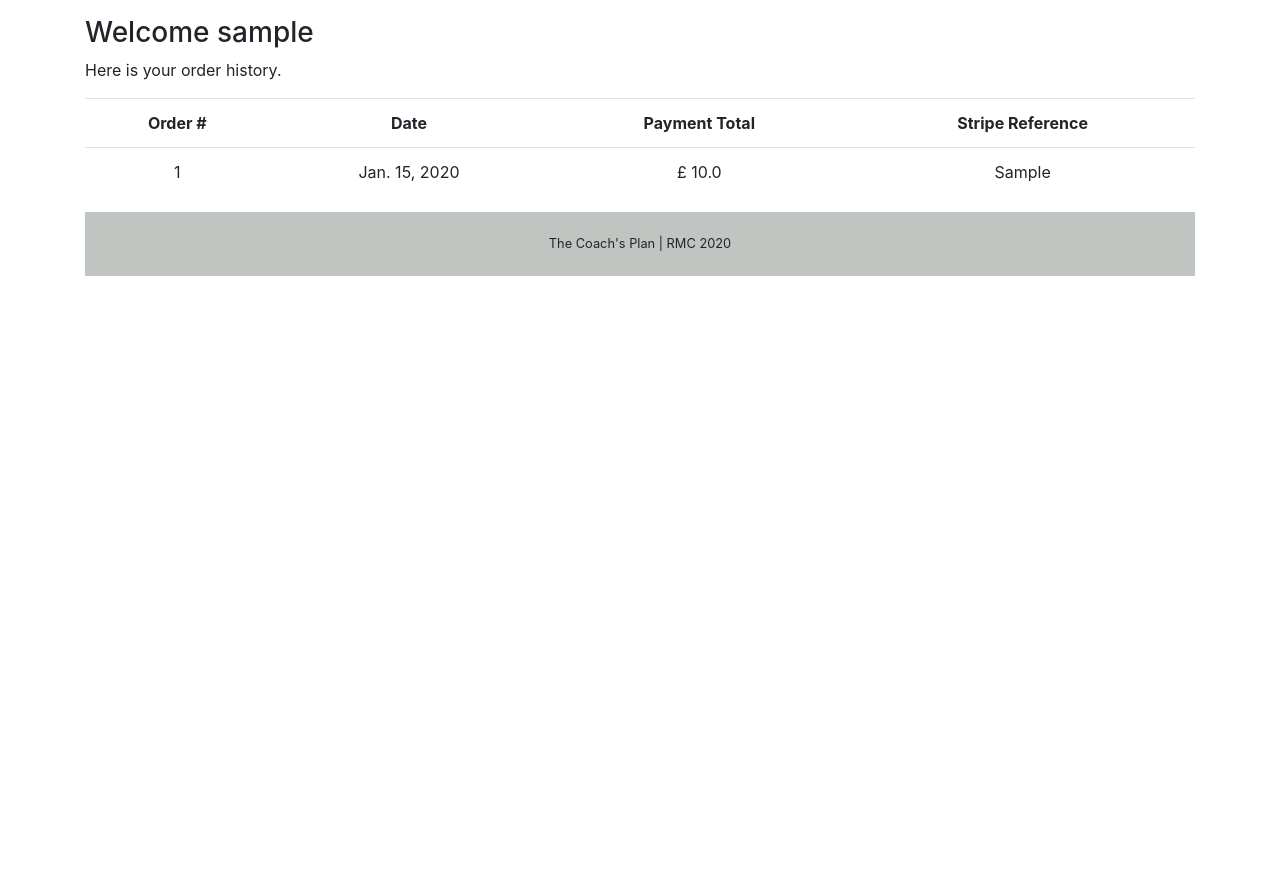
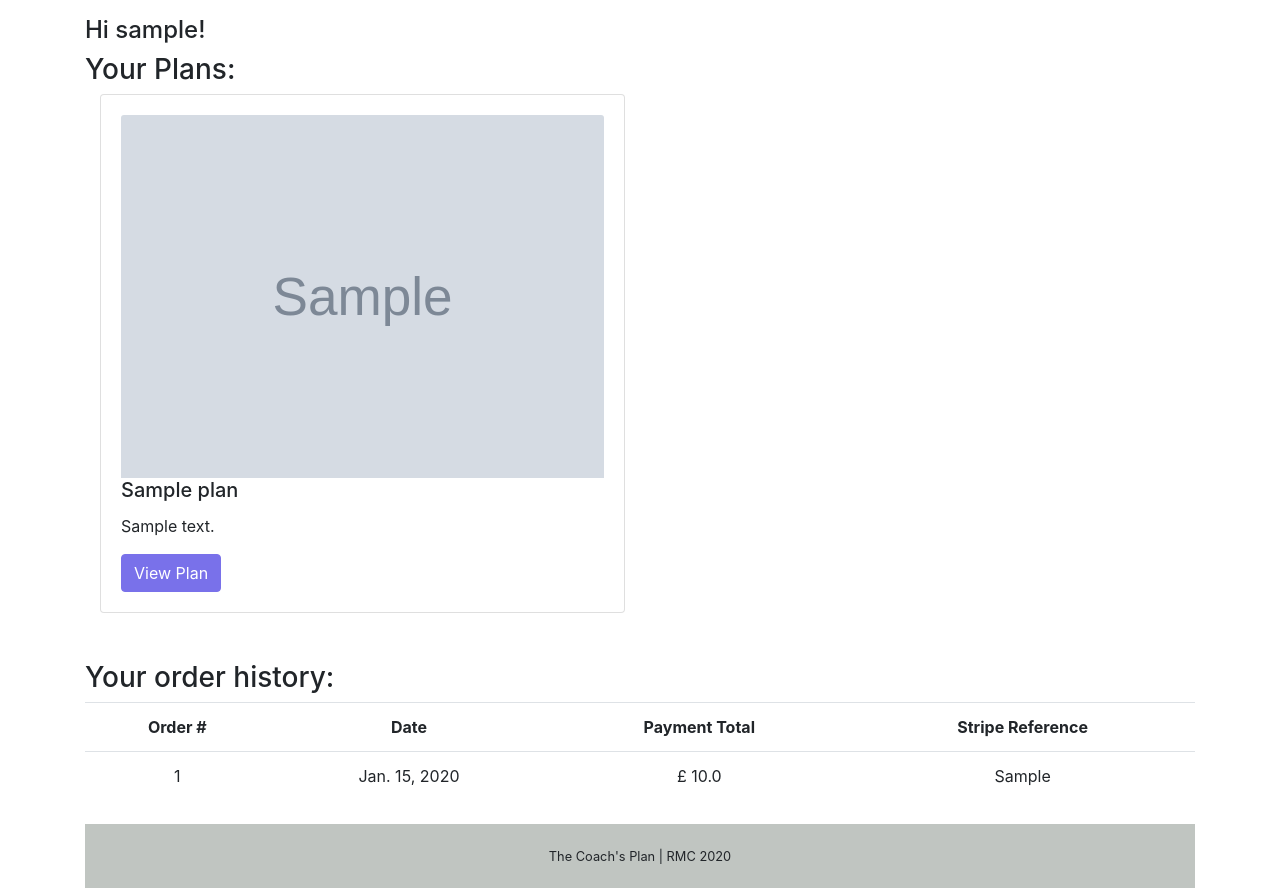
Before and after one commit to RonanMc99/coachs-plan, a Django app: page /account/profile/ in a window 1280 px wide. Shown: the part 220-1108 px from the top of the page. Before the commit the page ends 496 px from the top, so only its background shows below. Run offline with Django 3.2, Linux system fonts and the light colour scheme; a user stored in the database is signed in; tables that the repository leaves empty hold one stand-in row (values such as "Sample post"); grey boxes marked "Sample" are stand-in pictures; some libraries are stand-ins or nearby versions.

Commit message:
Add plans to user's profile

```diff
--- a/pages/views.py
+++ b/pages/views.py
@@ -32,10 +32,12 @@ class ContactPageView(FormView):
 
 def profile_view(request):
     user = request.user
+    users_plans = request.user.usersplans.plans.all()
     profile_name = user.username
     orders = CompletedOrder.objects.filter(order__user=user)
     context = {
         "orders": orders,
-        "username": profile_name
+        "username": profile_name,
+        "users_plans": users_plans,
         }
     return render(request, "user_profile.html", context)
--- a/templates/user_profile.html
+++ b/templates/user_profile.html
@@ -2,9 +2,28 @@
 
 {% block content %}
 
-<h3>Welcome {{ username }}</h3>
-<p>Here is your order history.</p>
+<h4>Hi {{ username }}!</h4>
+<h3>Your Plans:</h3>
 
+<div class="container mb-5">
+    <div class="row">
+        {% for plan in users_plans %}
+        <div class="col-sm-6">
+            <div class="card">
+                <div class="card-body">
+                    <img src="{{ plan.image.url }}" class="card-img-top" alt="Plan thumbnail">
+                    <h5 class="card-title">{{ plan.title }}</h5>
+                    <p class="card-text">{{ plan.description }}</p>
+                    <a href="{{ plan.get_absolute_url }}" class="btn btn-primary">View Plan</a>
+                </div>
+            </div>
+        </div>
+        {% endfor %}
+    </div>
+</div>
+<div class="container mt-3">
+    <div class="row">
+        <h3>Your order history:</h3>
         <table class="table table-hover text-center">
             <tr class="text-center">
                 <th>Order # </th>
@@ -29,5 +48,6 @@
             </tr>
             {% endfor %}
         </table>
-
+    </div>
+</div>
 {% endblock content %}
```
Lines whose indentation alone changed are shown as unchanged.
